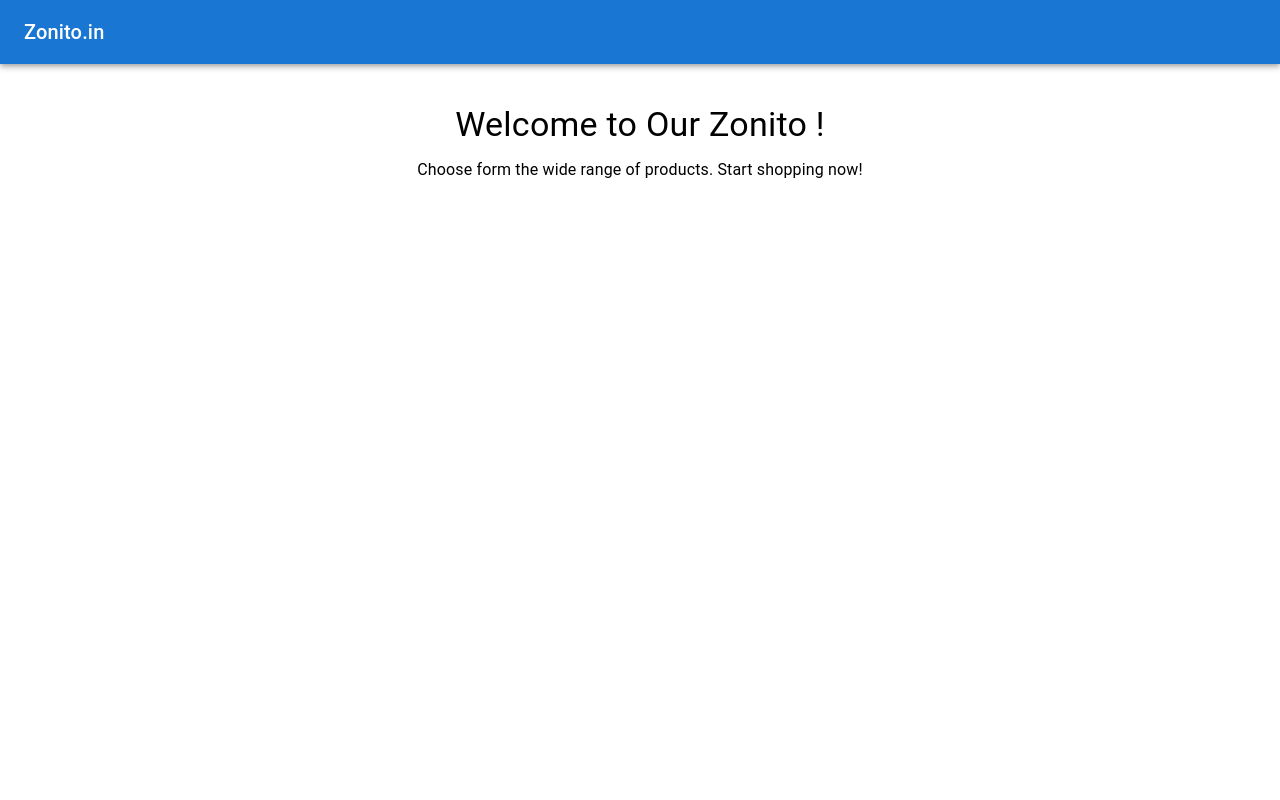
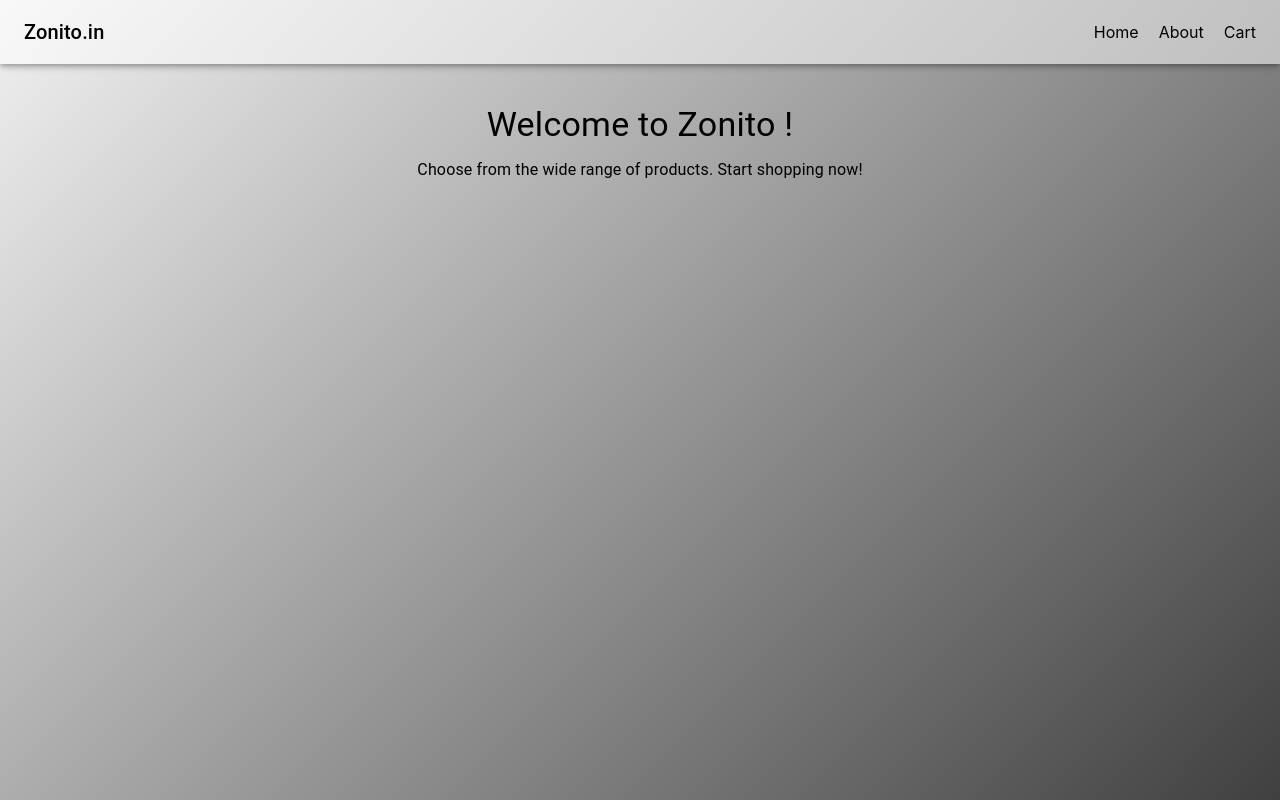
Before and after one commit to Shubham-Shrivastav/zonito, a React (Create React App) app: page / in a window 1280 px wide. Built offline with nearby package versions, Linux system fonts and the light colour scheme.

Commit message:
Create a theme component for fucture reference, for now use color gray add 2 components

```diff
--- a/package.json
+++ b/package.json
@@ -5,6 +5,7 @@
   "dependencies": {
     "@emotion/react": "^11.11.4",
     "@emotion/styled": "^11.11.5",
+    "@mui/icons-material": "^5.15.17",
     "@mui/material": "^5.15.17",
     "@testing-library/jest-dom": "^5.17.0",
     "@testing-library/react": "^13.4.0",
--- a/src/App.js
+++ b/src/App.js
@@ -1,18 +1,29 @@
-import './App.css';
+import React from 'react';
 import { BrowserRouter, Routes, Route } from "react-router-dom";
+import Header from "./components/Header";
 import Home from "./components/Home";
-import Header from './components/Header';
+import About from "./components/About";
+import Cart from "./components/Cart";
+import { ThemeProvider } from '@mui/material/styles';
+import theme from './theme/theme';
 
 const App = () => {
   return (
-    <div className="App">
+    <ThemeProvider theme={theme}>
+      <div style={{
+        background: 'linear-gradient(135deg, #f1f1f1, #404040)',
+        minHeight: '100vh',
+      }}>
         <BrowserRouter>
           <Header />
           <Routes>
             <Route path="/" element={<Home />} />
+            <Route path="/about" element={<About />} />
+            <Route path="/cart" element={<Cart />} />
           </Routes>
         </BrowserRouter>
       </div>
+    </ThemeProvider>
   );
 }
 
--- /dev/null
+++ b/src/components/About.jsx
@@ -0,0 +1,29 @@
+// components/About.js
+import React from 'react';
+import Typography from '@mui/material/Typography';
+import Box from '@mui/material/Box';
+
+const About = () => {
+    return (
+        <Box p={2}>
+            <Typography variant="h4" gutterBottom>About Zonito.in</Typography>
+            <Typography variant="body1" paragraph>
+                Zonito.in is your go-to destination for customizable clothing shopping. We believe that fashion is a form of self-expression, and everyone deserves to wear clothing that reflects their unique style and personality.
+            </Typography>
+            <Typography variant="body1" paragraph>
+                At Zonito.in, we're passionate about providing you with the tools and options to create clothing that's truly yours. From choosing the perfect color and fabric to adding personalized design elements, our platform allows you to unleash your creativity and design clothing that speaks volumes about who you are.
+            </Typography>
+            <Typography variant="body1" paragraph>
+                With a diverse range of clothing items, including t-shirts, hoodies, sweatshirts, and more, we're committed to offering you endless possibilities for customization. Whether you're looking for everyday basics or statement pieces that turn heads, Zonito.in has you covered.
+            </Typography>
+            <Typography variant="body1" paragraph>
+                Our mission is simple: to empower individuals to express themselves through fashion and make personalized clothing accessible to all. We're dedicated to providing you with a seamless shopping experience, personalized recommendations, and exceptional customer service every step of the way.
+            </Typography>
+            <Typography variant="body1">
+                Thank you for choosing Zonito.in for your customizable clothing needs. We're excited to be part of your style journey and can't wait to see the unique creations you design!
+            </Typography>
+        </Box>
+    );
+}
+
+export default About;
--- /dev/null
+++ b/src/components/Cart.jsx
@@ -0,0 +1,12 @@
+import React from 'react';
+
+const Cart = () => {
+    return (
+        <div>
+            <h1>Cart</h1>
+            <p>Please add the item to cart.</p>
+        </div>
+    );
+}
+
+export default Cart;
--- a/src/components/Header.jsx
+++ b/src/components/Header.jsx
@@ -1,17 +1,50 @@
-import React from 'react';
+import { Link } from "react-router-dom";
+import { styled } from '@mui/system';
+import Toolbar from '@mui/material/Toolbar';
 import AppBar from '@mui/material/AppBar';
-import Toolbar from '@mui/material/Toolbar';
 import Typography from '@mui/material/Typography';
+
+const StyledAppBar = styled(AppBar)({
+    backdropFilter: 'blur(5px)',
+    backgroundColor: 'rgba(255, 255, 255, 0.5)',
+    position: 'sticky',
+    top: 0,
+    zIndex: 999,
+});
+
+const NavList = styled('ul')({
+    display: 'flex',
+    listStyleType: 'none',
+    padding: 0,
+    margin: 0,
+});
+
+const NavItem = styled('li')({
+    marginLeft: '20px',
+});
 
 const Header = () => {
     return (
-        <AppBar position="static">
+        <StyledAppBar>
             <Toolbar>
-                <Typography variant="h6" component="div">
+                <Typography variant="h6" component="div" sx={{ flexGrow: 1, color: 'black' }}>
                     Zonito.in
                 </Typography>
+                <nav>
+                    <NavList>
+                        <NavItem>
+                            <Link to="/" style={{ color: 'black', textDecoration: 'none' }}>Home</Link>
+                        </NavItem>
+                        <NavItem>
+                            <Link to="/about" style={{ color: 'black', textDecoration: 'none' }}>About</Link>
+                        </NavItem>
+                        <NavItem>
+                            <Link to="/cart" style={{ color: 'black', textDecoration: 'none' }}>Cart</Link>
+                        </NavItem>
+                    </NavList>
+                </nav>
             </Toolbar>
-        </AppBar>
+        </StyledAppBar>
     );
 }
 
--- a/src/components/Home.jsx
+++ b/src/components/Home.jsx
@@ -8,10 +8,10 @@ const Home = () => {
     <Container maxWidth="sm">
       <Box mt={5}>
         <Typography variant="h4" align="center" gutterBottom>
-          Welcome to Our Zonito !
+          Welcome to Zonito !
         </Typography>
         <Typography variant="body1" align="center">
-          Choose form the wide range of products. Start shopping now!
+          Choose from the wide range of products. Start shopping now!
         </Typography>
       </Box>
     </Container>
--- /dev/null
+++ b/src/theme/theme.js
@@ -0,0 +1,31 @@
+import { createTheme } from '@mui/material/styles';
+
+const black = {
+  50: '#f9f9f9',
+  100: '#f1f1f1',
+  200: '#e8e8e8',
+  300: '#d0d0d0',
+  400: '#a8a8a8',
+  500: '#808080',
+  600: '#707070',
+  700: '#606060',
+  800: '#505050',
+  900: '#404040',
+};
+
+const theme = createTheme({
+  palette: {
+    primary: {
+      main: '#FF0000',
+      dark: '#b30000',
+      light: '#ff6666',
+    },
+    secondary: {
+      main: black[900],
+      dark: black[800],
+      light: black[500],
+    },
+  },
+});
+
+export default theme;
```
Also changed, not shown: src/assets/images/t-shirts.webp (added), 1 other file (tests, documents, lock files or other folders). Lines whose indentation alone changed are shown as unchanged.
